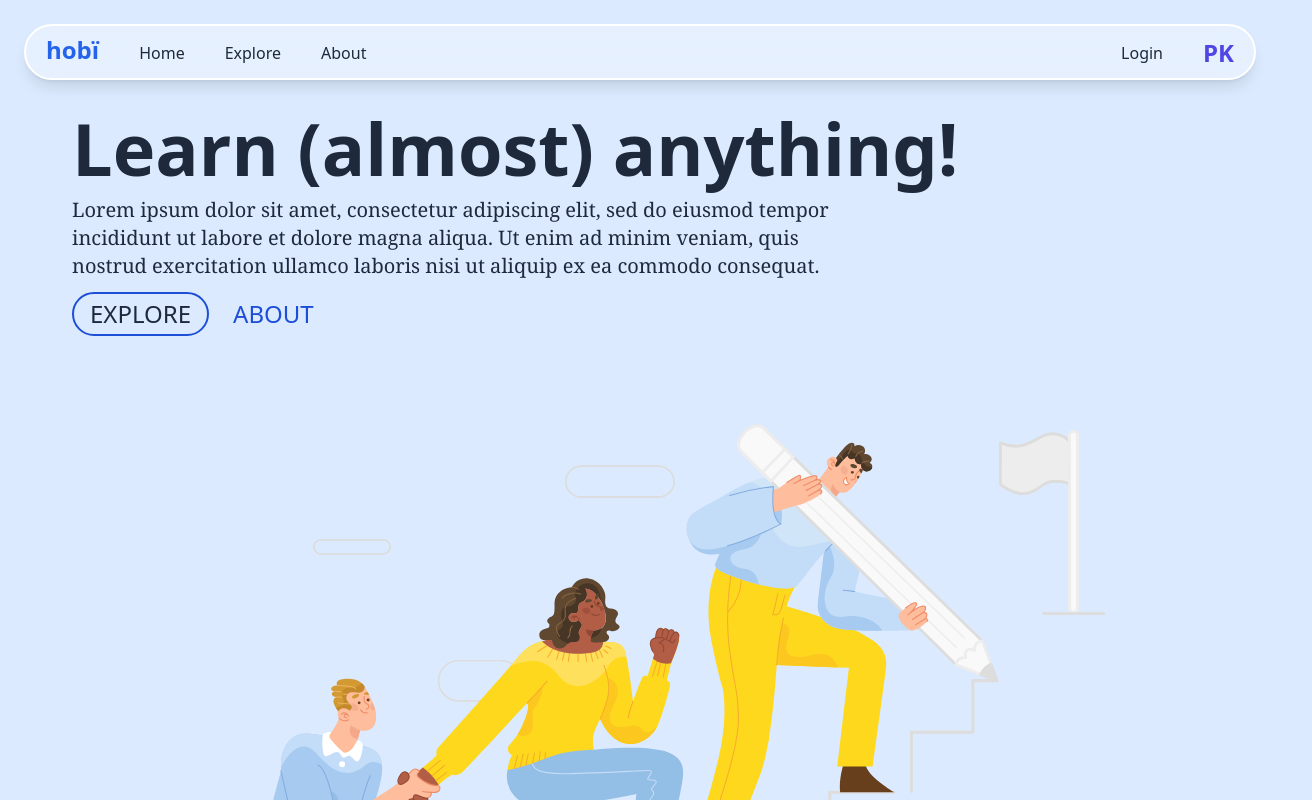
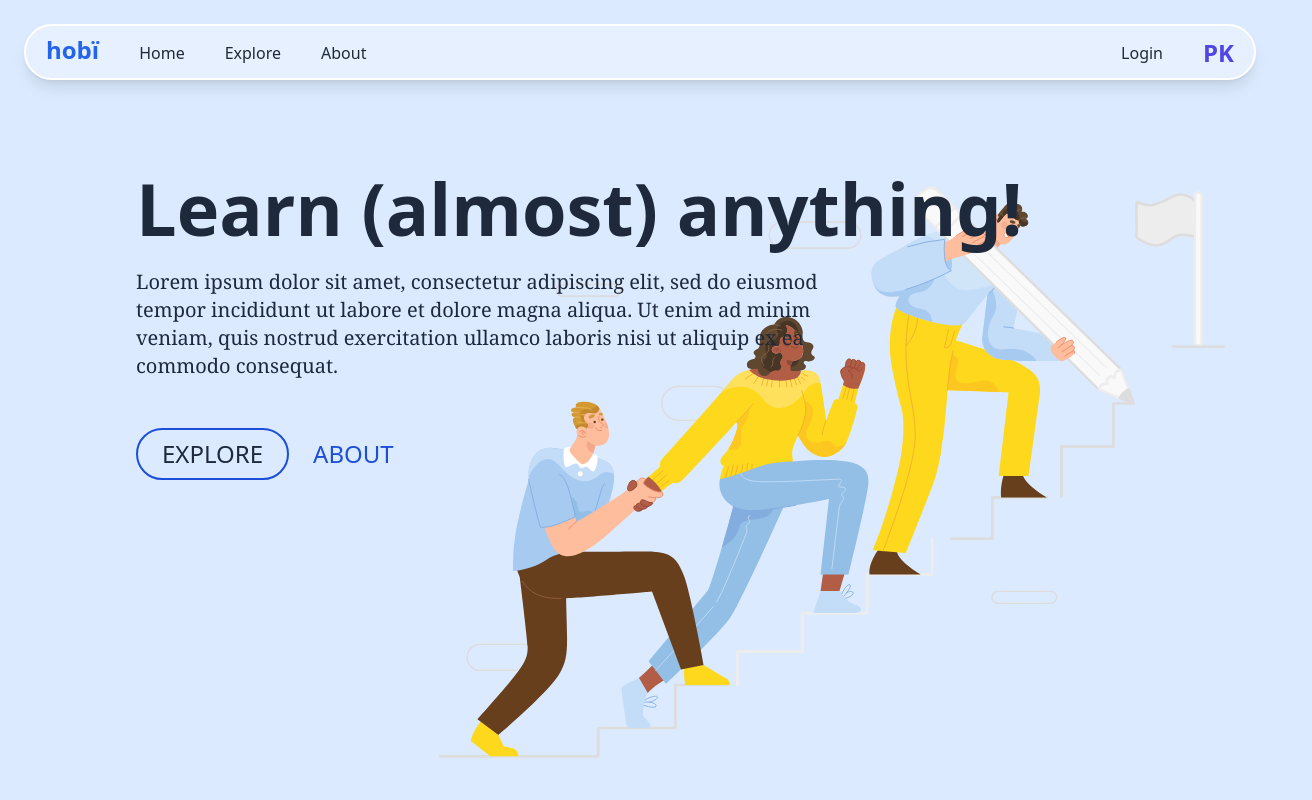
Before and after one commit to SchoolOfCode/bc13_final-project_front-end-zen-coders, a Next.js app: page / in a window 1280 px wide. Shown: the top 800 px of the page, 1312 px wide, since content can reach past the window. Built offline with nearby package versions, Linux system fonts and the light colour scheme; no server answers.

Commit message:
homepage image and text aligned for a medium screen

```diff
--- a/pages/index.js
+++ b/pages/index.js
@@ -14,20 +14,20 @@ import Navbar from '../components/Navbar/Navbar';
 export default function Home() {
   return (
     <main>
-      <div className="z-0 flex-col px-6 md:mx-12 md:pt-28">
+      <div className="z-10 md:absolute flex-col px-6 md:mt-12 md:ml-28 md:pt-28">
         <h1 className="mt-3 text-8xl font-normal md:hidden">hobï</h1>
-        <h2 className="mt-3 text-5xl font-bold md:mt-0 md:text-7xl">
+        <h2 className="mt-3 text-5xl font-bold md:text-7xl">
           Learn (almost) anything!
         </h2>
-        <p className="mt-3 font-serif text-lg md:mt-3 md:w-2/3 md:text-xl">
+        <p className="mt-3 font-serif text-lg md:my-6 md:w-2/3 md:text-xl">
           Lorem ipsum dolor sit amet, consectetur adipiscing elit, sed do
           eiusmod tempor incididunt ut labore et dolore magna aliqua. Ut enim ad
           minim veniam, quis nostrud exercitation ullamco laboris nisi ut
           aliquip ex ea commodo consequat.
         </p>
-        <div className="mt-3 flex items-center gap-6 text-2xl md:mt-3">
+        <div className="mt-3 flex items-center gap-6 text-2xl md:my-12">
           <Link
-            className="rounded-full border-2 border-blue-700 py-1 px-4 text-xl transition ease-in-out hover:bg-blue-400 hover:bg-opacity-50 md:text-2xl"
+            className="rounded-full border-2 border-blue-700 py-2 px-6 text-xl transition ease-in-out hover:bg-blue-400 hover:bg-opacity-50 md:text-2xl"
             href="/explore"
           >
             EXPLORE
@@ -39,10 +39,11 @@ export default function Home() {
             ABOUT
           </Link>
         </div>
-        <div className="">
+
+      </div>
+      <div className="z-0 md:w-3/4 md:absolute md:top-28 md:-right-8 ">
           <img src="/team-work.svg" alt="home" />
         </div>
-      </div>
     </main>
   );
 }
```
